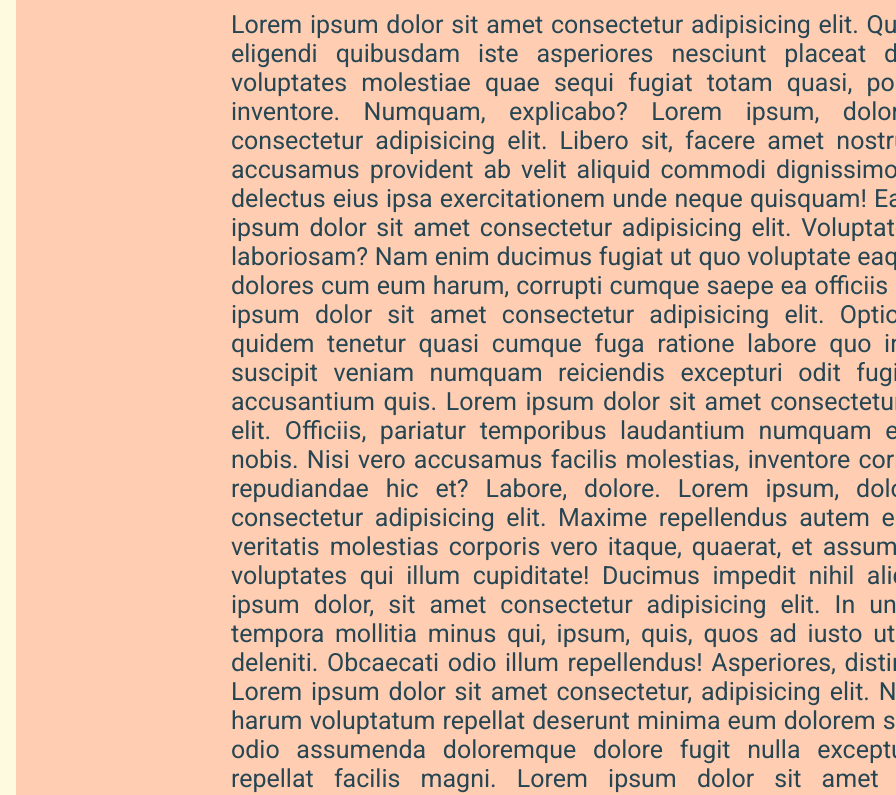
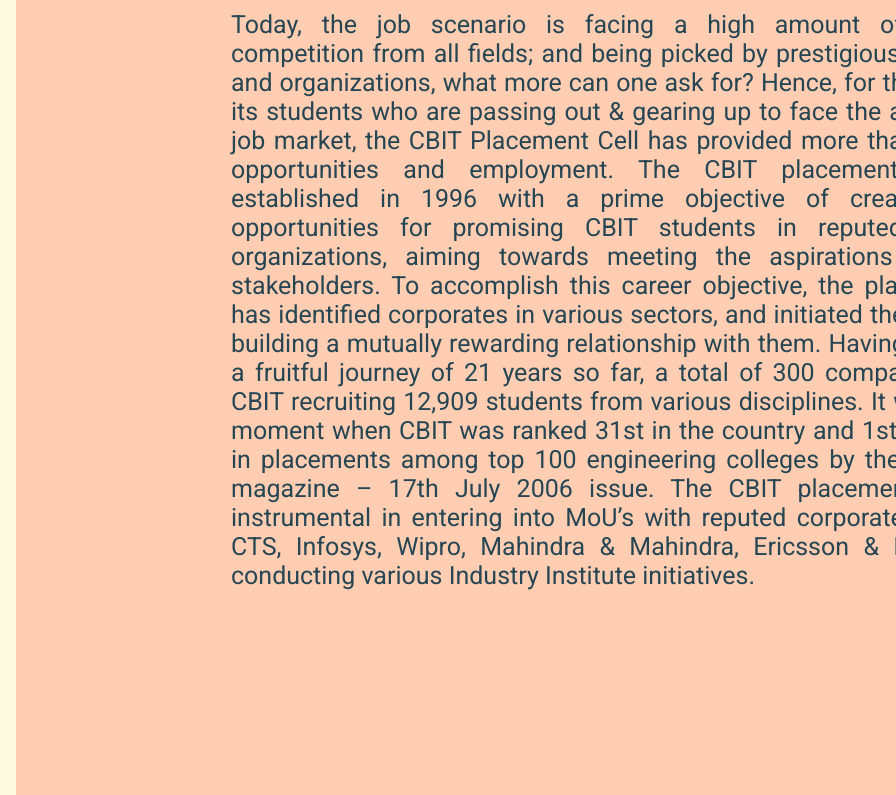
Before and after one commit to GaviniSumanth/Old-Site, a plain HTML site: page blogs/placements.html in a window 1280 px wide. Shown: the top 795 px of the page, 384-1280 px from the left. Drawn offline with Linux system fonts and the light colour scheme.

Commit message:
Update placements.html

```diff
--- a/blogs/placements.html
+++ b/blogs/placements.html
@@ -29,40 +29,11 @@
       <!-- posts -->
       <div id="posts">
         <p id="content">
-          Lorem ipsum dolor sit amet consectetur adipisicing elit. Quam maiores
-          eligendi quibusdam iste asperiores nesciunt placeat dicta, omnis
-          voluptates molestiae quae sequi fugiat totam quasi, porro, pariatur
-          inventore. Numquam, explicabo? Lorem ipsum, dolor sit amet consectetur
-          adipisicing elit. Libero sit, facere amet nostrum aliquam accusamus
-          provident ab velit aliquid commodi dignissimos. Excepturi delectus
-          eius ipsa exercitationem unde neque quisquam! Earum. Lorem ipsum dolor
-          sit amet consectetur adipisicing elit. Voluptatem, corrupti
-          laboriosam? Nam enim ducimus fugiat ut quo voluptate eaque magnam
-          dolores cum eum harum, corrupti cumque saepe ea officiis sint? Lorem,
-          ipsum dolor sit amet consectetur adipisicing elit. Optio voluptates
-          quidem tenetur quasi cumque fuga ratione labore quo incidunt iste,
-          suscipit veniam numquam reiciendis excepturi odit fugiat nesciunt
-          accusantium quis. Lorem ipsum dolor sit amet consectetur adipisicing
-          elit. Officiis, pariatur temporibus laudantium numquam eum quidem
-          nobis. Nisi vero accusamus facilis molestias, inventore corrupti sit
-          odit repudiandae hic et? Labore, dolore. Lorem ipsum, dolor sit amet
-          consectetur adipisicing elit. Maxime repellendus autem eum incidunt
-          veritatis molestias corporis vero itaque, quaerat, et assumenda ipsam
-          voluptates qui illum cupiditate! Ducimus impedit nihil aliquid. Lorem
-          ipsum dolor, sit amet consectetur adipisicing elit. In unde dolorum
-          tempora mollitia minus qui, ipsum, quis, quos ad iusto ut laboriosam
-          deleniti. Obcaecati odio illum repellendus! Asperiores, distinctio
-          minus. Lorem ipsum dolor sit amet consectetur, adipisicing elit. Nulla
-          adipisci harum voluptatum repellat deserunt minima eum dolorem
-          suscipit? Sed odio assumenda doloremque dolore fugit nulla excepturi
-          nesciunt repellat facilis magni. Lorem ipsum dolor sit amet
-          consectetur adipisicing elit. Accusantium iusto nobis quae, temporibus
-          aperiam eligendi laudantium beatae consequatur quaerat iure, cum culpa
-          similique unde corrupti fugit deleniti rerum error? Rerum. Lorem,
-          ipsum dolor sit amet consectetur adipisicing elit. Voluptas
-          consectetur asperiores perferendis exercitationem ad labore
-          necessitatibus libero cupiditate tenetur doloribus! Labore omnis
-          voluptate eveniet cum esse nobis, minima vel aliquid?
+Today, the job scenario is facing a high amount of cut-throat competition from all fields; and being picked by prestigious companies and organizations, what more can one ask for? Hence, for the benefit of its students who are passing out & gearing up to face the all-important job market, the CBIT Placement Cell has provided more than just good opportunities and employment.
+
+The CBIT placement cell was established in 1996 with a prime objective of creating career opportunities for promising CBIT students in reputed corporate organizations, aiming towards meeting the aspirations of all the stakeholders. To accomplish this career objective, the placement cell has identified corporates in various sectors, and initiated the process of building a mutually rewarding relationship with them.
+
+Having completed a fruitful journey of 21 years so far, a total of 300 companies visited CBIT recruiting 12,909 students from various disciplines. It was a proud moment when CBIT was ranked 31st in the country and 1st in the state in placements among top 100 engineering colleges by the ‘OUTLOOK’ magazine – 17th July 2006 issue. The CBIT placement cell was instrumental in entering into MoU’s with reputed corporate giants like CTS, Infosys, Wipro, Mahindra & Mahindra, Ericsson & Infotech for conducting various Industry Institute initiatives.
         </p>
       </div>
       <nav id="archives">
```
